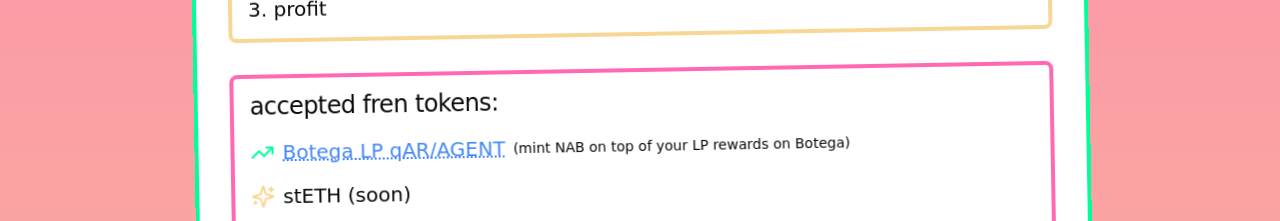
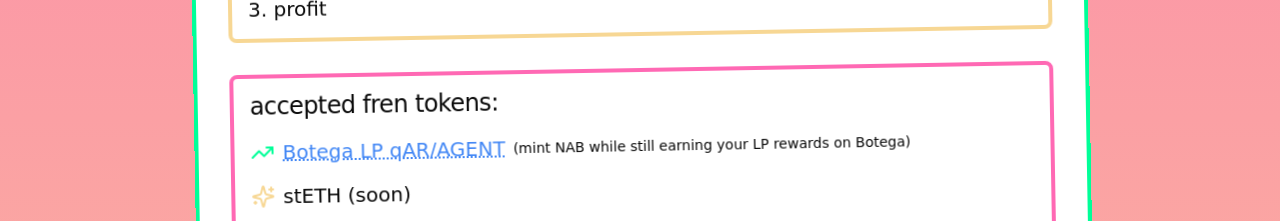
Before and after one commit to skyf0xx/number-always-bigger, a Next.js app: page / in a window 1280 px wide. Shown: the part 3600-3821 px from the top of the page. Built offline with nearby package versions, Linux system fonts and the light colour scheme.

Commit message:
feat: update copy

```diff
--- a/src/app/page.tsx
+++ b/src/app/page.tsx
@@ -136,8 +136,8 @@ export default function Home() {
                                             Botega LP qAR/AGENT
                                         </a>{' '}
                                         <span className="text-sm">
-                                            (mint NAB on top of your LP rewards
-                                            on Botega)
+                                            (mint NAB while still earning your
+                                            LP rewards on Botega)
                                         </span>
                                     </li>
                                     <li className="flex items-center gap-2">
```
